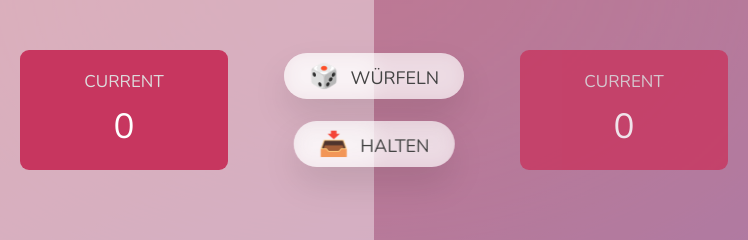
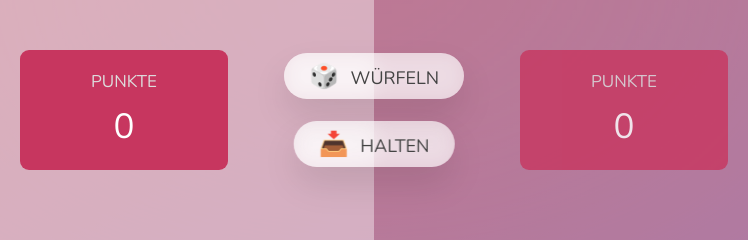
Before and after one commit to RalfVogel/pig-game-original, a plain HTML site: page index.html in a window 1280 px wide. Shown: the part 440-680 px from the top of the page, 266-1014 px from the left. Drawn offline with nearby package versions, Linux system fonts and the light colour scheme.

Commit message:
Update readme.md

```diff
--- a/index.html
+++ b/index.html
@@ -13,7 +13,7 @@
         <h2 class="name" id="name--0">Spieler 1</h2>
         <p class="score" id="score--0">43</p>
         <div class="current">
-          <p class="current-label">Current</p>
+          <p class="current-label">Punkte</p>
           <p class="current-score" id="current--0">0</p>
         </div>
       </section>
@@ -21,7 +21,7 @@
         <h2 class="name" id="name--1">Spieler 2</h2>
         <p class="score" id="score--1">24</p>
         <div class="current">
-          <p class="current-label">Current</p>
+          <p class="current-label">Punkte</p>
           <p class="current-score" id="current--1">0</p>
         </div>
       </section>
```
Also changed, not shown: 1 other file.
